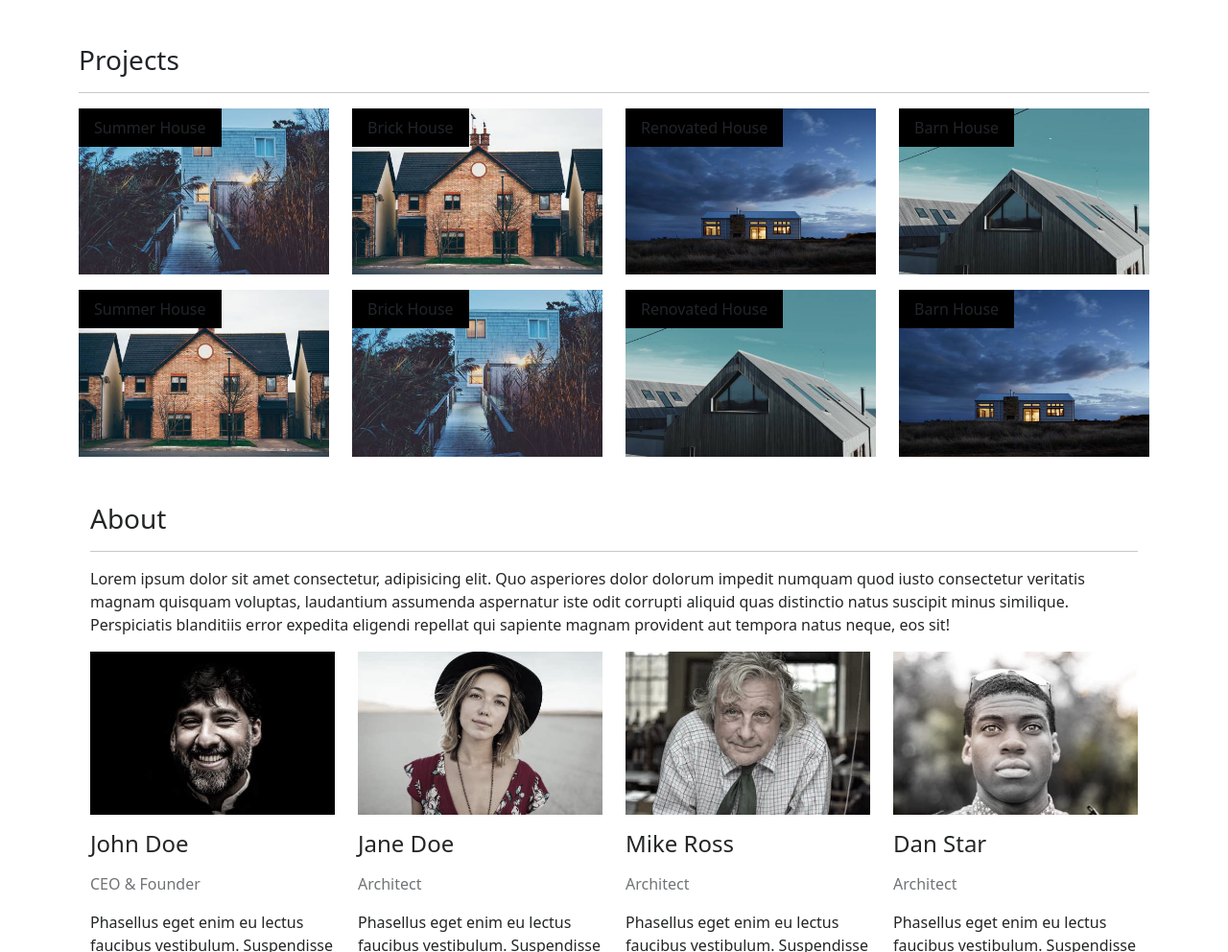
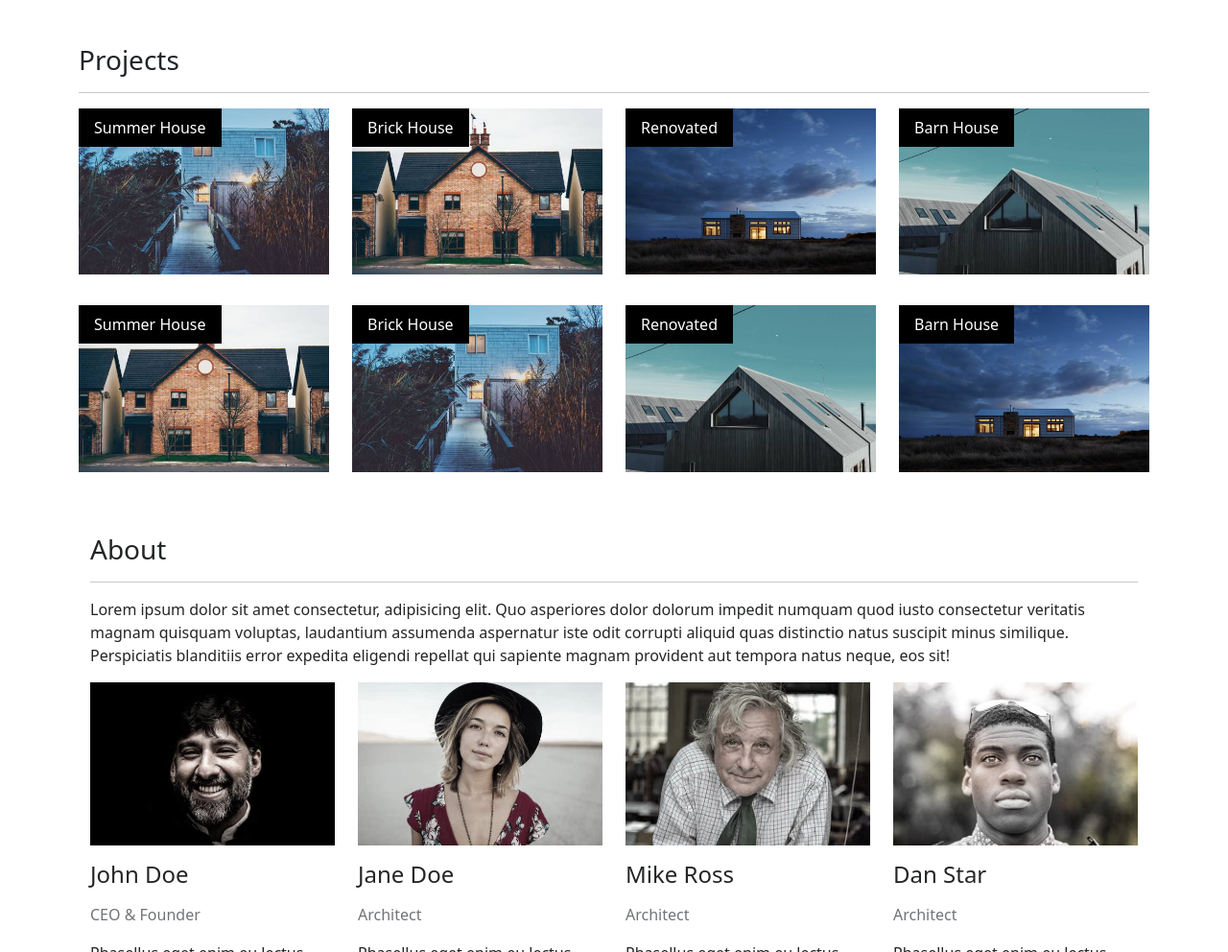
Before and after one commit to MuhammadTalha512/BR-Architects, a plain HTML site: page index.html in a window 1280 px wide. Shown: the part 858-1850 px from the top of the page at 96% size. Drawn offline with nearby package versions, Linux system fonts and the light colour scheme.

Commit message:
border shawdo

```diff
--- a/index.html
+++ b/index.html
@@ -9,10 +9,10 @@
     <title>BR Architects</title>
 </head>
 <body>
-    <header class="position-sticky top-0">
-      <nav class="navbar navbar-expand-sm navbar-dark bg-dark">
+    <header class="position-sticky top-0 bg-white z-1">
+      <nav class="navbar navbar-expand-sm">
         <div class="container">
-          <a class="navbar-brand" href="#hero-section"> <b> BR </b> Architect</a>
+          <a class="navbar-brand" href="#hero-section"><b> BR </b> Architect</a>
           <button class="navbar-toggler" type="button" data-bs-toggle="collapse" data-bs-target="#mynavbar">
             <span class="navbar-toggler-icon"></span>
           </button>
@@ -50,64 +50,64 @@
               <hr>
             </div>
           </div> <div class="row">
-            <div class="col-12 col-md-6 col-lg-3">
+            <div class="col-12 col-md-6 col-sm-3 col-lg-3 mb-3">
               <div class="card border-0 ">
-              <span class="bg-black color-white position-absolute py-2 px-3 color-white">Summer House</span>
+              <span class="bg-black text-white position-absolute py-2 px-3 color-white">Summer House</span>
                 <img src="assets/images/house5.jpg" alt="house">
 
               </div>
             </div>
 
-            <div class="col-12 col-md-6 col-lg-3">
+            <div class="col-12 col-md-6  col-lg-3 mb-3">
               <div class="card border-0 ">
-              <span class="bg-black color-white position-absolute py-2 px-3">Brick House</span>
+              <span class="bg-black text-white position-absolute py-2 px-3">Brick House</span>
                 <img src="assets/images/house2.jpg" alt="house">
 
               </div>
             </div>
 
-            <div class="col-12 col-md-6 col-lg-3">
+            <div class="col-12 col-md-6 col-lg-3 mb-3">
               <div class="card border-0 ">
-              <span class="bg-black color-white position-absolute py-2 px-3">Renovated House</span>
+              <span class="bg-black text-white position-absolute py-2 px-3">Renovated </span>
                 <img src="assets/images/house3.jpg" alt="house">
 
               </div>
             </div>
             <div class="col-12 col-md-6 col-lg-3">
               <div class="card border-0 ">
-              <span class="bg-black color-white position-absolute py-2 px-3">Barn House</span>
+              <span class="bg-black text-white position-absolute py-2 px-3">Barn House</span>
                 <img src="assets/images/house4.jpg" alt="house">
 
 
             </div>
            </div>
           </div> <div class="row mt-3">
-            <div class="col-12 col-md-6 col-lg-3">
+            <div class="col-12 col-md-6 col-lg-3 mb-3">
               <div class="card border-0 ">
-              <span class="bg-black color-white position-absolute py-2 px-3">Summer House</span>
+              <span class="bg-black text-white position-absolute py-2 px-3">Summer House</span>
                 <img src="assets/images/house2.jpg" alt="house">
 
               </div>
             </div>
 
-            <div class="col-12 col-md-6 col-lg-3">
+            <div class="col-12 col-md-6 col-lg-3 mb-3">
               <div class="card border-0 ">
-              <span class="bg-black color-white position-absolute py-2 px-3">Brick House</span>
+              <span class="bg-black text-white position-absolute py-2 px-3">Brick House</span>
                 <img src="assets/images/house5.jpg" alt="house">
 
               </div>
             </div>
 
-            <div class="col-12 col-md-6 col-lg-3">
+            <div class="col-12 col-md-6 col-lg-3 mb-3">
               <div class="card border-0 ">
-              <span class="bg-black color-white position-absolute py-2 px-3">Renovated House</span>
+              <span class="bg-black text-white position-absolute py-2 px-3">Renovated</span>
                 <img src="assets/images/house4.jpg" alt="house">
 
               </div>
             </div>
-            <div class="col-12 col-md-6 col-lg-3">
+            <div class="col-12 col-md-6  col-lg-3">
               <div class="card border-0 ">
-              <span class="bg-black color-white position-absolute py-2 px-3">Barn House</span>
+              <span class="bg-black text-white position-absolute py-2 px-3">Barn House</span>
                 <img src="assets/images/house3.jpg" alt="house">
 
 
--- a/style.css
+++ b/style.css
@@ -1,5 +1,6 @@
 header{
     z-index: 100;
+    box-shadow: 0 2px 5px 0 rgba(0, 0, 0, 0.16), 0 2px 10px 0 rgba(0,0, 0, 1);
 }
 #hero-section{
     background-image: url(assets/images/architect.jpg);
@@ -14,9 +15,6 @@ padding: 8px 20px;
 background-color: rgba(0,0,0,0.5);
 letter-spacing: 2px;
 }
-a-text{
-
-}
 #About-section{
 filter:grayscale(70%);
 }
```
